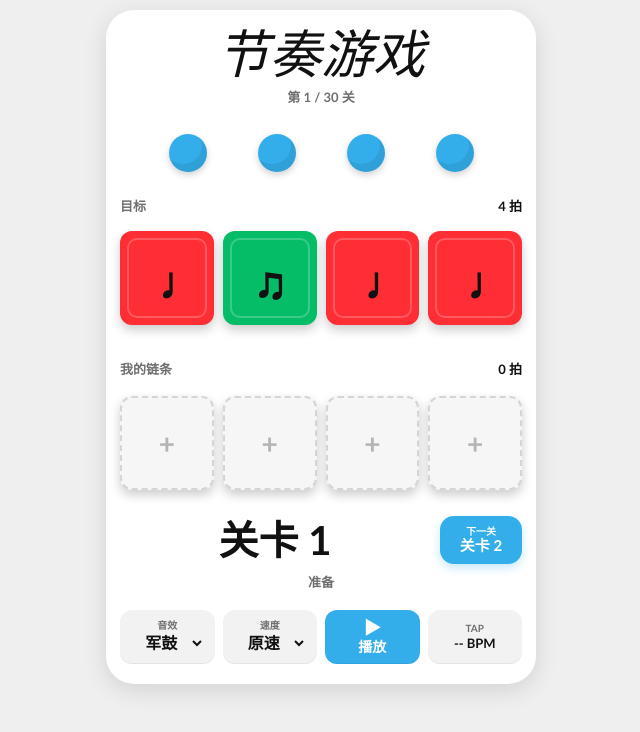
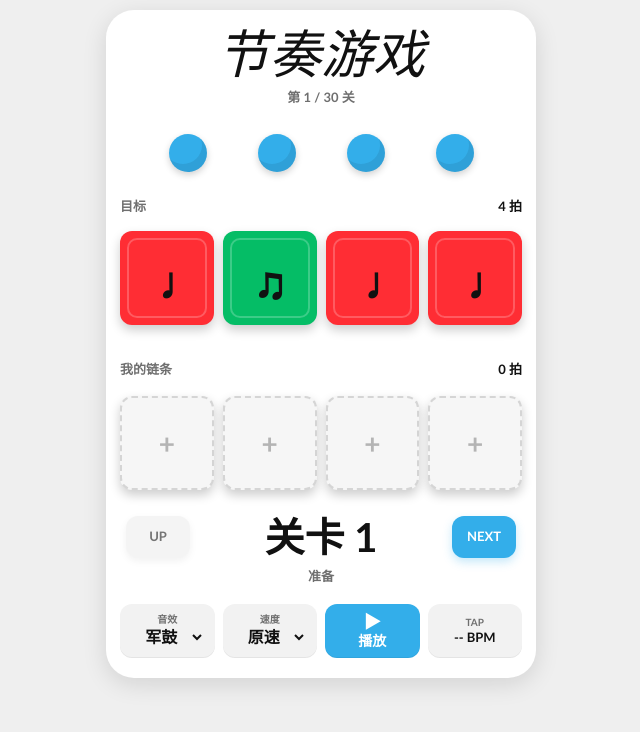
Before and after one commit to eddietsai6-code/rhythm-chain-game, a website with bundled scripts: page index.html in a window 1280 px wide. Shown: the whole page, without its empty margins (319-959 px from the left). Built offline with nearby package versions, Linux system fonts and the light colour scheme.

Commit message:
Add compact level navigation footer

```diff
--- a/assets/app.js
+++ b/assets/app.js
@@ -34,8 +34,8 @@ const selectors = {
   playerBeatCount: document.querySelector("#playerBeatCount"),
   statusText: document.querySelector("#statusText"),
   drillLabel: document.querySelector("#drillLabel"),
+  prevLevelButton: document.querySelector("#prevLevelButton"),
   nextLevelButton: document.querySelector("#nextLevelButton"),
-  nextLevelLabel: document.querySelector("#nextLevelLabel"),
   libraryCount: document.querySelector("#libraryCount"),
   patternLibrary: document.querySelector("#patternLibrary"),
   playTargetButton: document.querySelector("#playTargetButton"),
@@ -110,6 +110,7 @@ function bindControls() {
   selectors.checkButton.addEventListener("click", checkPlayerChain);
   selectors.undoButton.addEventListener("click", undoLastCard);
   selectors.clearButton.addEventListener("click", clearPlayerChain);
+  selectors.prevLevelButton.addEventListener("click", () => goToPreviousLevel());
   selectors.nextLevelButton.addEventListener("click", () => goToNextLevel());
   selectors.nextButton.addEventListener("click", () => goToNextLevel());
   selectors.previewDeckButton.addEventListener("click", previewDeck);
@@ -209,7 +210,7 @@ function renderReadouts() {
   selectors.targetBeatCount.textContent = `${targetBeats} 拍`;
   selectors.playerBeatCount.textContent = `${playerBeats} 拍`;
   selectors.drillLabel.textContent = `关卡 ${state.level}`;
-  selectors.nextLevelLabel.textContent = state.level < LEVEL_COUNT ? `关卡 ${state.level + 1}` : "完成";
+  selectors.prevLevelButton.disabled = state.level <= 1;
   selectors.nextLevelButton.disabled = state.level >= LEVEL_COUNT;
 }
 
@@ -457,6 +458,15 @@ function clearPlayerChain() {
   closeSlotPicker();
   render();
   setStatus("已清空", "idle");
+}
+
+function goToPreviousLevel() {
+  if (state.level <= 1) {
+    setStatus("已经是第一关", "warn");
+    return;
+  }
+
+  loadLevel(state.level - 1);
 }
 
 function goToNextLevel() {
--- a/assets/styles.css
+++ b/assets/styles.css
@@ -448,11 +448,11 @@ h1 {
 
 .drill-progress {
   display: grid;
-  grid-template-columns: minmax(0, 1fr) auto;
+  grid-template-columns: 70px minmax(0, 1fr) 70px;
   align-items: center;
   justify-items: center;
   width: 100%;
-  gap: 10px;
+  gap: 8px;
 }
 
 .drill-footer strong {
@@ -462,43 +462,45 @@ h1 {
   line-height: 1;
 }
 
-.next-level-button {
-  display: grid;
+.level-nav-button {
+  display: inline-grid;
   place-items: center;
-  align-content: center;
-  gap: 2px;
-  min-width: 82px;
-  min-height: 48px;
+  width: 64px;
+  min-height: 42px;
   border: 0;
-  border-radius: 14px;
+  border-radius: 12px;
   background: var(--blue-dot);
   color: #ffffff;
   cursor: pointer;
-  padding: 7px 9px;
+  padding: 0 8px;
+  font-size: 13px;
+  font-weight: 900;
+  letter-spacing: 0;
+  line-height: 1;
   box-shadow: 0 4px 10px rgba(51, 174, 234, 0.28);
   transition: transform 120ms ease, background 120ms ease, opacity 120ms ease;
 }
 
-.next-level-button span {
-  font-size: 10px;
-  font-weight: 900;
-  line-height: 1;
+.prev-level-button {
+  justify-self: end;
+  background: #ededed;
+  color: #111111;
+  box-shadow: 0 3px 8px rgba(0, 0, 0, 0.10);
 }
 
-.next-level-button strong {
-  color: #ffffff;
-  font-size: 15px;
-  font-weight: 900;
-  line-height: 1.05;
-  white-space: nowrap;
+.next-level-button {
+  justify-self: start;
+}
+
+.level-nav-button:active {
+  transform: translateY(1px);
 }
 
 .next-level-button:active {
-  transform: translateY(1px);
   background: #229fdc;
 }
 
-.next-level-button:disabled {
+.level-nav-button:disabled {
   cursor: not-allowed;
   opacity: 0.58;
 }
--- a/index.html
+++ b/index.html
@@ -55,11 +55,9 @@
 
           <div class="drill-footer">
             <div class="drill-progress">
+              <button class="level-nav-button prev-level-button" id="prevLevelButton" type="button" aria-label="上一关">UP</button>
               <strong id="drillLabel">关卡 1</strong>
-              <button class="next-level-button" id="nextLevelButton" type="button" aria-label="进入下一关">
-                <span>下一关</span>
-                <strong id="nextLevelLabel">关卡 2</strong>
-              </button>
+              <button class="level-nav-button next-level-button" id="nextLevelButton" type="button" aria-label="下一关">NEXT</button>
             </div>
             <span id="statusText" aria-live="polite">准备</span>
           </div>
```
Also changed, not shown: tests/ui-contract.test.mjs (+9 -2 lines).
